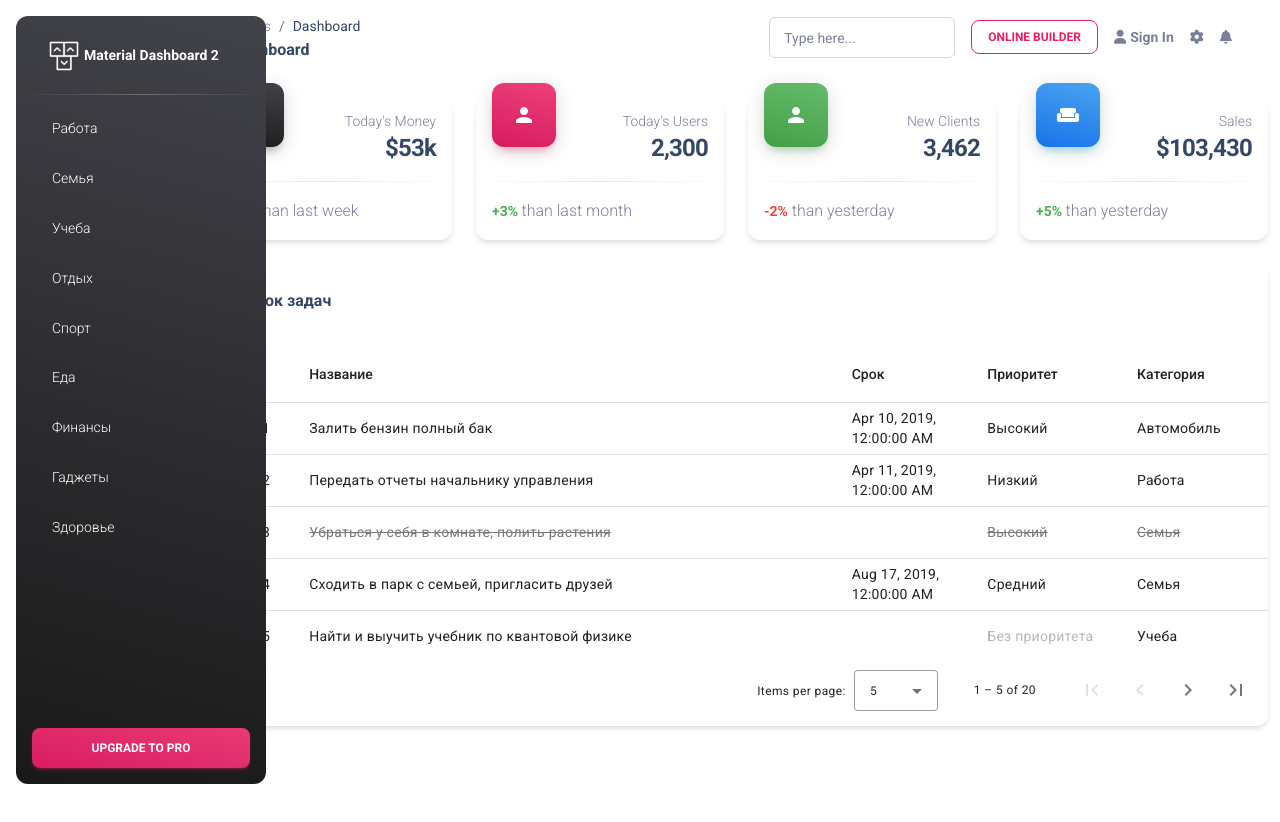
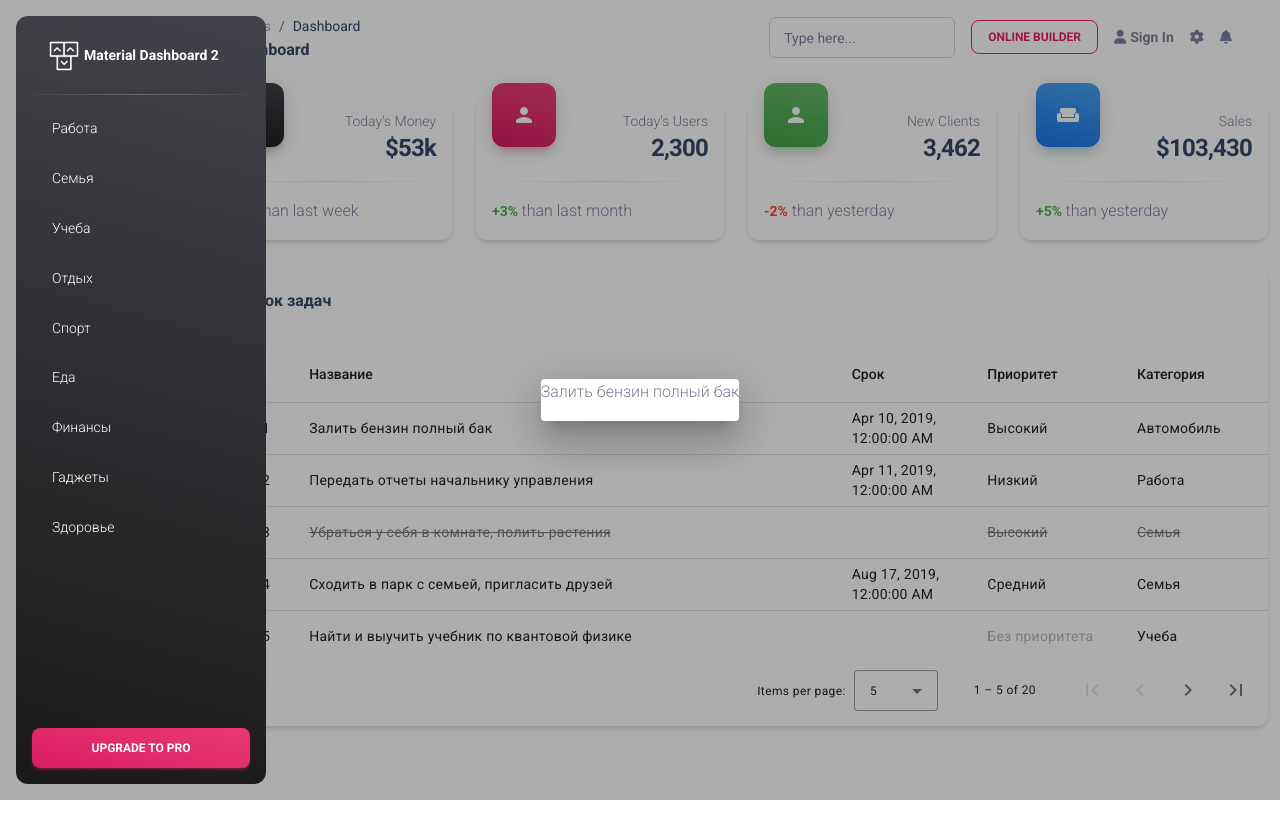
Before and after one commit to GeraClimber/Todo, an Angular app: page / in a window 1280 px wide. Both pictures are taken after a click on the element "Залить бензин полный бак". After the commit the page ends 800 px from the top, so only its background shows below. Built offline with nearby package versions, Linux system fonts and the light colour scheme.

Commit message:
Работа с диалоговым окном

```diff
--- /dev/null
+++ b/src/app/dialog/edit-task-dialog/edit-task-dialog.component.html
@@ -0,0 +1 @@
+<p>{{task.title}}</p>
--- /dev/null
+++ b/src/app/dialog/edit-task-dialog/edit-task-dialog.component.ts
@@ -0,0 +1,31 @@
+import {Component, Inject, OnInit} from '@angular/core';
+import {MAT_DIALOG_DATA, MatDialogRef} from "@angular/material/dialog";
+import {Task} from "../../model/Task";
+
+@Component({
+  selector: 'app-edit-task-dialog',
+  templateUrl: './edit-task-dialog.component.html',
+  styleUrls: ['./edit-task-dialog.component.css']
+})
+export class EditTaskDialogComponent implements OnInit {
+
+  constructor(
+    private dialogRef: MatDialogRef<EditTaskDialogComponent>,
+    @Inject(MAT_DIALOG_DATA) private data: [Task, string],
+
+    ) {
+  }
+
+  private dialogTitle: string = "";
+  task: Task | null = null;
+
+
+  ngOnInit() {
+    this.task = this.data[0];
+    this.dialogTitle = this.data[1];
+
+    console.log(this.task);
+    console.log(this.dialogTitle);
+  }
+
+}
--- a/src/app/views/tasks/tasks.component.html
+++ b/src/app/views/tasks/tasks.component.html
@@ -34,7 +34,7 @@
           <td class="col-title pointer" mat-cell
               *matCellDef="let task"
               [class.completed]="task.completed"
-              (click)="onClickTask(task)">{{task.title}}</td>
+              (click)="openEditTaskDialog(task)">{{task.title}}</td>
         </ng-container>
 
         <!-- Дата выполнения -->
--- a/src/app/views/tasks/tasks.component.ts
+++ b/src/app/views/tasks/tasks.component.ts
@@ -3,6 +3,8 @@ import {Task} from "../../model/Task";
 import {MatTableDataSource} from "@angular/material/table";
 import {MatPaginator} from "@angular/material/paginator";
 import {MatSort} from "@angular/material/sort";
+import {MatDialog} from "@angular/material/dialog";
+import {EditTaskDialogComponent} from "../../dialog/edit-task-dialog/edit-task-dialog.component";
 
 @Component({
   selector: 'app-tasks',
@@ -29,7 +31,9 @@ export class TasksComponent implements AfterViewInit {
   dataSource: MatTableDataSource<Task>;
 
 
-  constructor() {
+  constructor(
+    private dialog: MatDialog
+  ) {
     this.dataSource = new MatTableDataSource();
   }
 
@@ -80,8 +84,13 @@ export class TasksComponent implements AfterViewInit {
     this.dataSource.sort = this.sort;
   }
 
-  onClickTask(task: Task) {
-    this.updateTask.emit(task);
+  openEditTaskDialog(task: Task): void {
+    //this.updateTask.emit(task);
+    const dialogRef = this.dialog.open(EditTaskDialogComponent, {data: [task, 'Редактирование задачи'], autoFocus: false});
+
+    dialogRef.afterClosed().subscribe(result =>{
+
+    });
   }
 
 }
```
Also changed, not shown: src/app/app.module.ts (+6 -2 lines), src/app/dialog/edit-task-dialog/edit-task-dialog.component.css (added).
